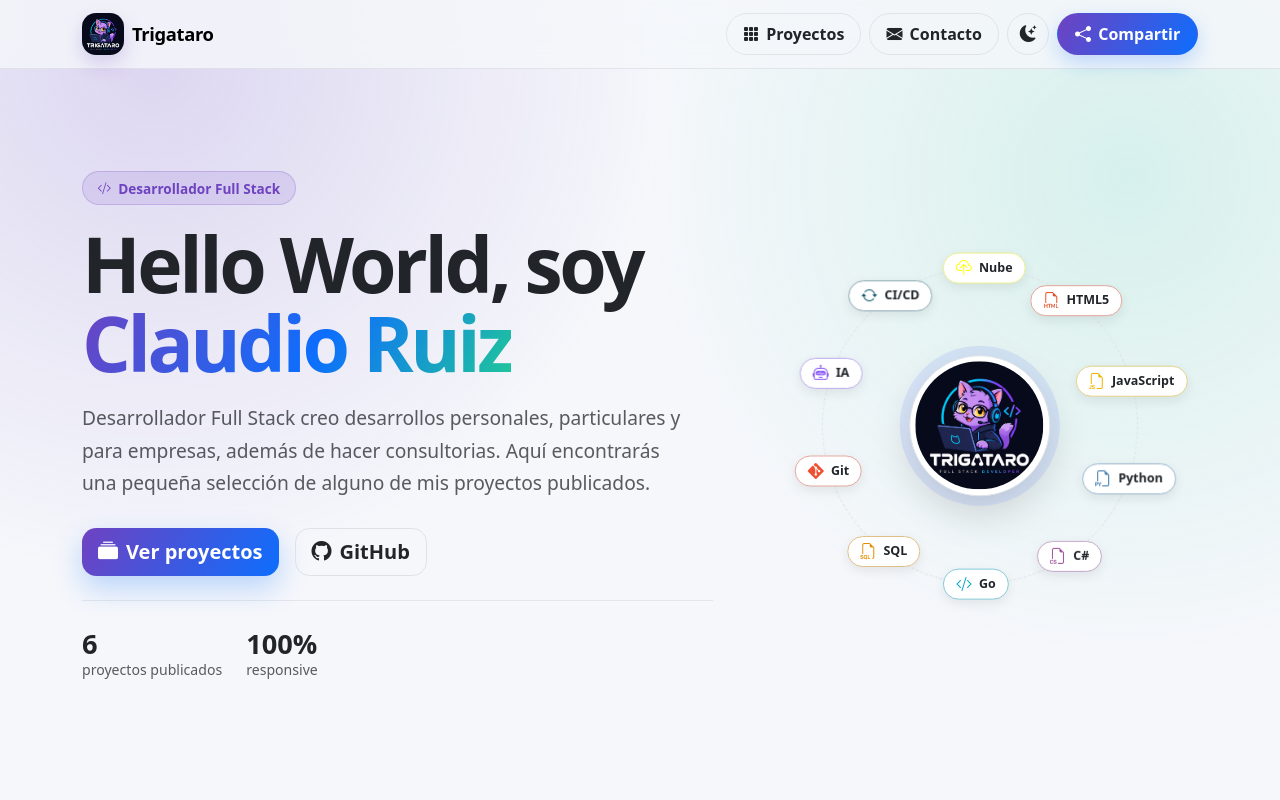
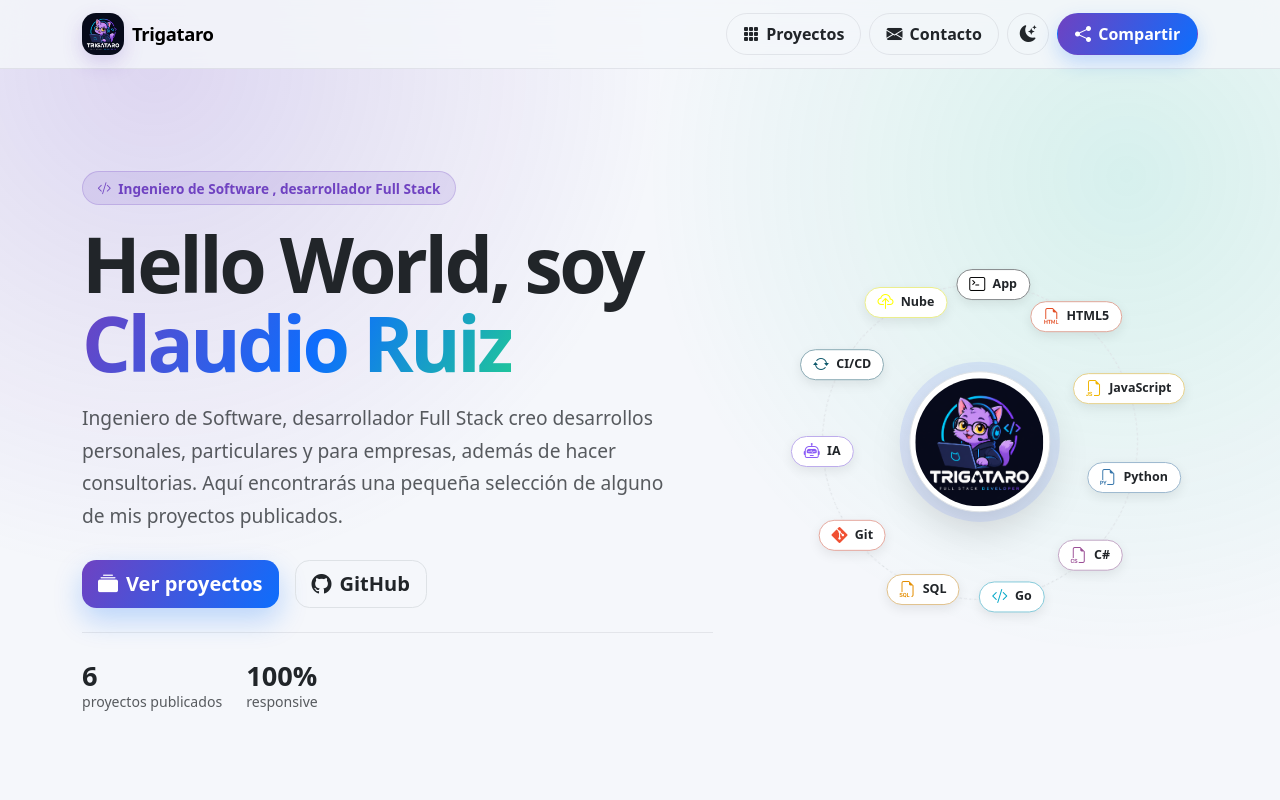
Before and after one commit to TriGataro/PersonalProyects, a plain HTML site: page index.html in a window 1280 px wide. Shown: the top 800 px of the page. Drawn offline with nearby package versions, Linux system fonts and the light colour scheme.

Commit message:
Se actualiza onfo

```diff
--- a/index.html
+++ b/index.html
@@ -3,11 +3,11 @@
 <head>
   <meta charset="UTF-8">
   <meta name="viewport" content="width=device-width, initial-scale=1">
-  <title>Claudio Ruiz | Desarrollador Full Stack | Trigataro </title>
+  <title>Claudio Ruiz | Ingeniero de Software | Desarrollador Full Stack | Trigataro </title>
 
   <!-- Metadatos principales para buscadores -->
-  <meta name="description" content="Portafolio de Trigataro, desarrollador web. Explora sus proyectos publicados y visita su perfil de GitHub.">
-  <meta name="keywords" content="Claudio Ruiz,Trigataro, desarrollador Full Stack, portafolio web, proyectos web, HTML5, CSS3, JavaScript, Bootstrap, Python, C#, Go, SQL, Git, IA,CI/CD">
+  <meta name="description" content="Portafolio de Trigataro, Ingeniero de Software, desarrollador web. Explora sus proyectos publicados y visita su perfil de GitHub.">
+  <meta name="keywords" content="Claudio Ruiz,Trigataro, Ingeniero de Software, desarrollador Full Stack, portafolio web, proyectos web, HTML5, CSS3, JavaScript, Bootstrap, Python, C#, Go, SQL, Git, IA,CI/CD">
   <meta name="author" content="Claudio Ruiz,Trigataro">
   <meta name="robots" content="index, follow, max-image-preview:large">
   <meta name="googlebot" content="index, follow">
@@ -18,7 +18,7 @@
   <meta property="og:type" content="website">
   <meta property="og:site_name" content="Trigataro">
   <meta property="og:locale" content="es_ES">
-  <meta property="og:title" content="Claudio Ruiz | Desarrollador Full Stack | Trigataro">
+  <meta property="og:title" content="Claudio Ruiz | Ingeniero de Software | Desarrollador Full Stack | Trigataro">
   <meta property="og:description" content="Explora los proyectos web publicados por Trigataro.">
   <meta property="og:url" content="https://trigataro.github.io/PersonalProyects/">
   <meta property="og:image" content="https://trigataro.github.io/PersonalProyects/img/logo.png">
@@ -29,7 +29,7 @@
 
   <!-- Tarjetas para redes sociales -->
   <meta name="twitter:card" content="summary">
-  <meta name="twitter:title" content="Claudio Ruiz | Desarrollador Full Stack | Trigataro">
+  <meta name="twitter:title" content="Claudio Ruiz | Ingeniero de Software | Desarrollador Full Stack | Trigataro">
   <meta name="twitter:description" content="Explora los proyectos publicados por Trigataro.">
   <meta name="twitter:image" content="https://trigataro.github.io/PersonalProyects/img/logo.png">
   <meta name="twitter:image:alt" content="Logo de Trigataro">
@@ -91,7 +91,7 @@
           <div class="col-12 col-lg-7">
             <span class="badge hero-badge">
               <i class="bi bi-code-slash" aria-hidden="true"></i>
-              Desarrollador Full Stack
+              Ingeniero de Software , desarrollador Full Stack
             </span>
 
             <h1 class="hero-title">
@@ -99,7 +99,7 @@
             </h1>
 
             <p class="hero-lead">
-              Desarrollador Full Stack creo desarrollos personales, particulares y para empresas, además de hacer consultorias.
+              Ingeniero de Software, desarrollador Full Stack creo desarrollos personales, particulares y para empresas, además de hacer consultorias.
               Aquí encontrarás una pequeña selección de alguno de mis proyectos publicados.
             </p>
 
--- a/js/orbit.js
+++ b/js/orbit.js
@@ -18,7 +18,8 @@
     { name: "Git",        icon: "bi-git",           color: "#f05032" },
     { name: "IA",         icon: "bi-robot",         color: "#8b5cf6" },
     { name: "CI/CD",      icon: "bi-arrow-repeat",  color: "#0c576a" },
-    { name: "Nube",       icon: "bi-cloud-upload",  color: "#FFFF00" }
+    { name: "Nube",       icon: "bi-cloud-upload",  color: "#FFFF00" },
+    { name: "App",   icon: "bi-terminal",      color: "#000000" }
   ];
 
   /** Crea el <li> de una tecnología. */
```
